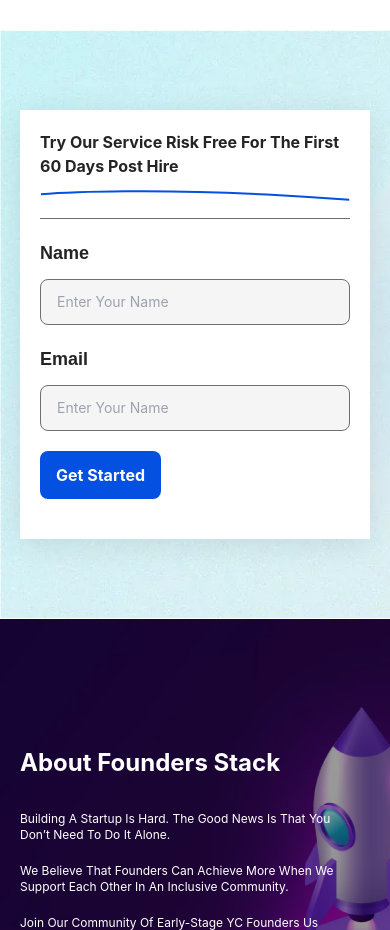
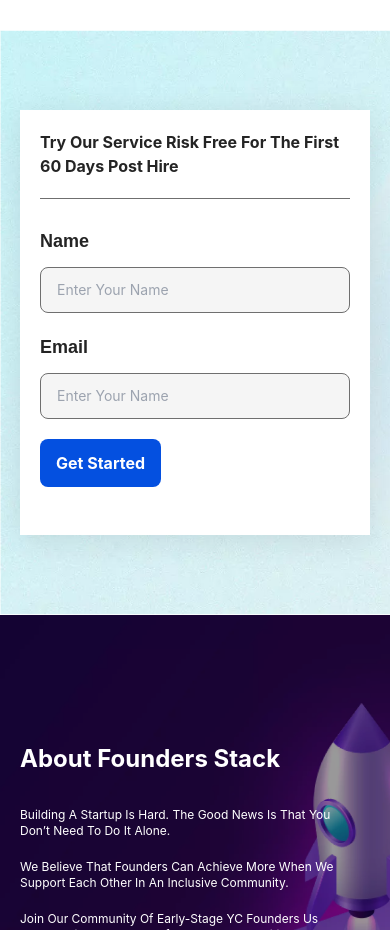
Before and after one commit to ourfreelance/fiverr-founder-stack, a website: page index.html in a window 390 px wide. Shown: the part 1620-2550 px from the top of the page. Drawn offline with Linux system fonts and the light colour scheme.

Commit message:
remove blue line on mobile

```diff
--- a/index.html
+++ b/index.html
@@ -93,15 +93,15 @@
   <section class="md:h-screen flex items-center justify-center bg-cover bg-no-repeat" style="background-image: url(./assets/images/section-contact.webp);">
     <div class="max-w-[715px] w-full mx-auto bg-transparent md:bg-light-blue h-[85%] px-5 md:px-11 py-20 md:py-9">
       <div class="w-full h-full bg-white p-5 md:p-9 shadow-[0_5px_30px_rgba(0,0,0,0.1)]">
-        <div class="relative border-b border-gray pb-10">
+        <div class="relative border-b border-gray pb-5 md:pb-10">
           <h2 class="text-base md:text-2xl font-bold capitalize">
             Try our service risk free for the first 60 days post hire
           </h2>
-          <svg class="absolute bottom-4 md:top-7 w-full md:w-auto right-0 stroke-2 md:stroke-[4]" width="312" height="13" viewBox="0 0 312 13" fill="none" xmlns="http://www.w3.org/2000/svg">
+          <svg class="hidden md:block absolute top-8 w-auto right-0 stroke-[4]" width="312" height="13" viewBox="0 0 312 13" fill="none" xmlns="http://www.w3.org/2000/svg">
           <path d="M1.02177 5.35359C30.343 2.8216 119.422 -0.555118 241.168 6.19389C263.427 7.58726 308.592 10.4439 311.181 10.7233" stroke="#0450E0"/>
           </svg>
         </div>
-        <form action="#" class="py-5 w-full space-y-5">
+        <form action="#" class="py-7 w-full space-y-5">
           <div>
             <label for="name" class="block font-quicksand text-lg md:text-xl font-bold mb-3">
               Name
```
Also changed, not shown: assets/css/main.css.
